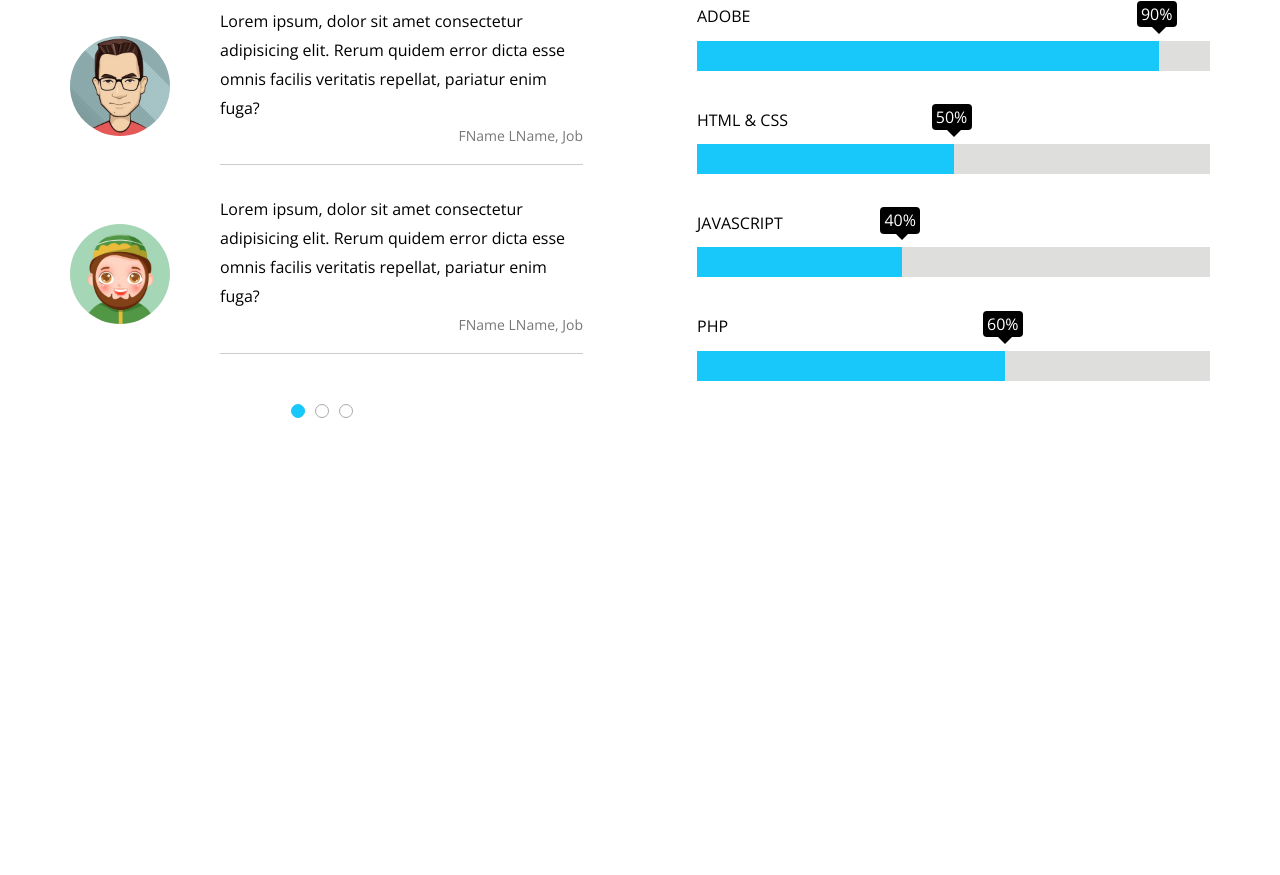
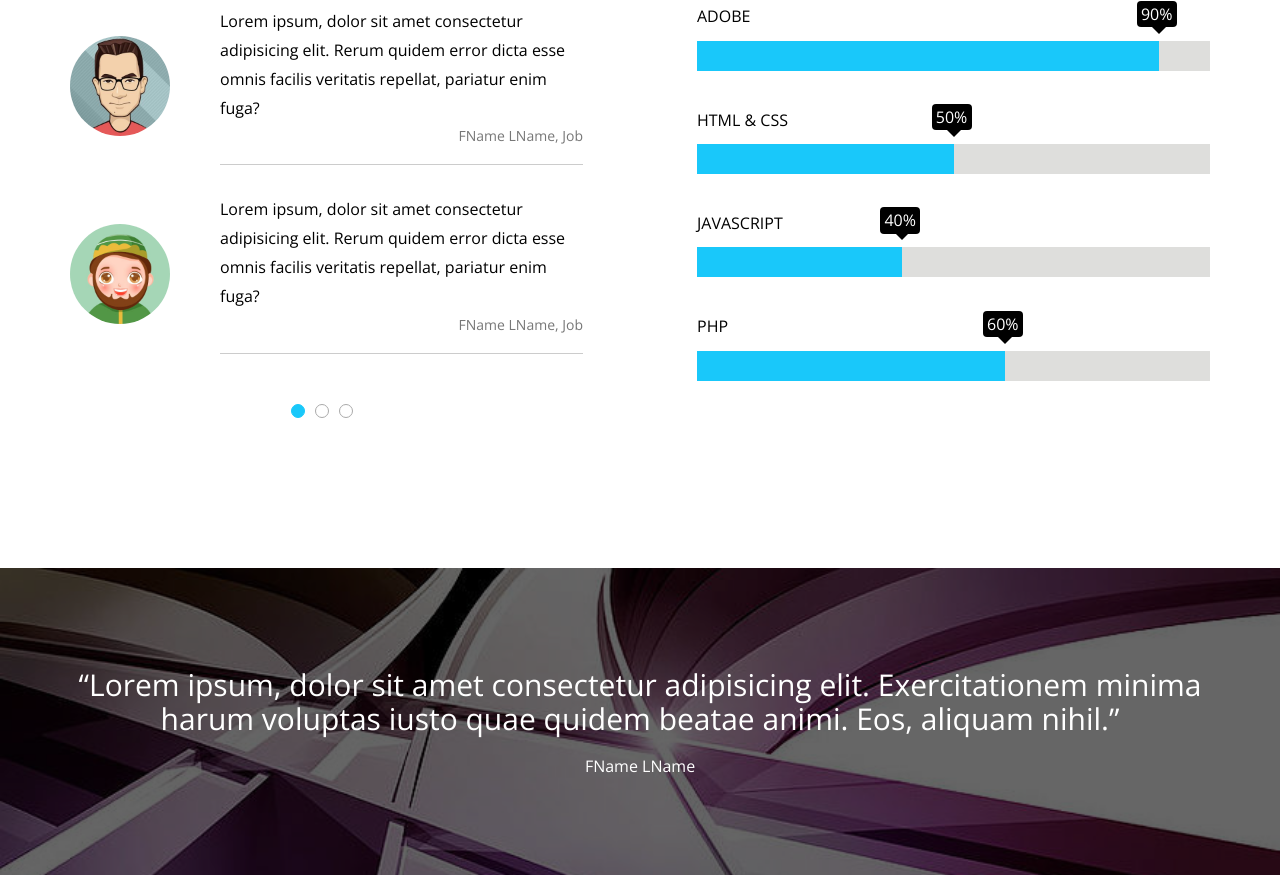
Before and after one commit to Y39WebDeveloper/Kasper, a plain HTML site: page index.html in a window 1280 px wide. Shown: the part 5562-6437 px from the top of the page. Before the commit the page ends 6130 px from the top, so only its background shows below. Drawn offline with nearby package versions, Linux system fonts and the light colour scheme.

Commit message:
add quote section

```diff
--- a/css/kasper.scss
+++ b/css/kasper.scss
@@ -642,3 +642,27 @@ header{
     }
 }
 /* End Skills */
+/* Start Quote */
+.quote{
+    @extend %section-padding;
+    background: {
+        image: url(../images/quote.jpg);
+        size: cover;
+    }
+    position: relative;
+    text-align: center;
+    color: #fff;
+    &::before{
+        content: "";
+        @extend %layer;
+    }
+    .container{
+        position: relative;
+    }
+    q{
+        font-size: 30px;
+        margin-bottom: 20px;
+        display: block;
+    }
+}
+/* End Quote */
--- a/index.html
+++ b/index.html
@@ -298,6 +298,14 @@
         </div>
     </section>
     <!-- End Skils -->
+    <!-- Start Quote -->
+    <section class="quote">
+        <div class="container">
+            <q>Lorem ipsum, dolor sit amet consectetur adipisicing elit. Exercitationem minima harum voluptas iusto quae quidem beatae animi. Eos, aliquam nihil.</q>
+            <span>FName LName</span>
+        </div>
+    </section>
+    <!-- End Quote -->
 
 </body>
 </html>
```
Also changed, not shown: css/kasper.css.
